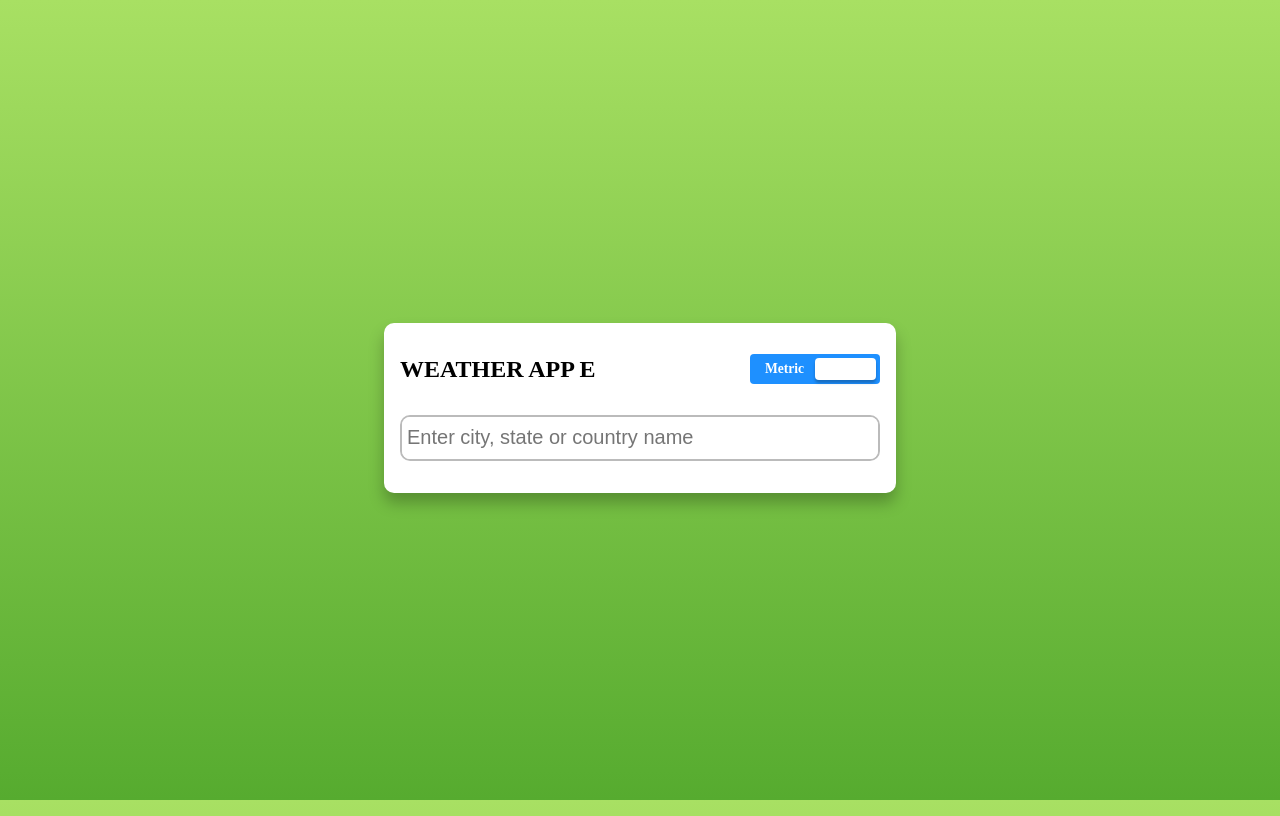
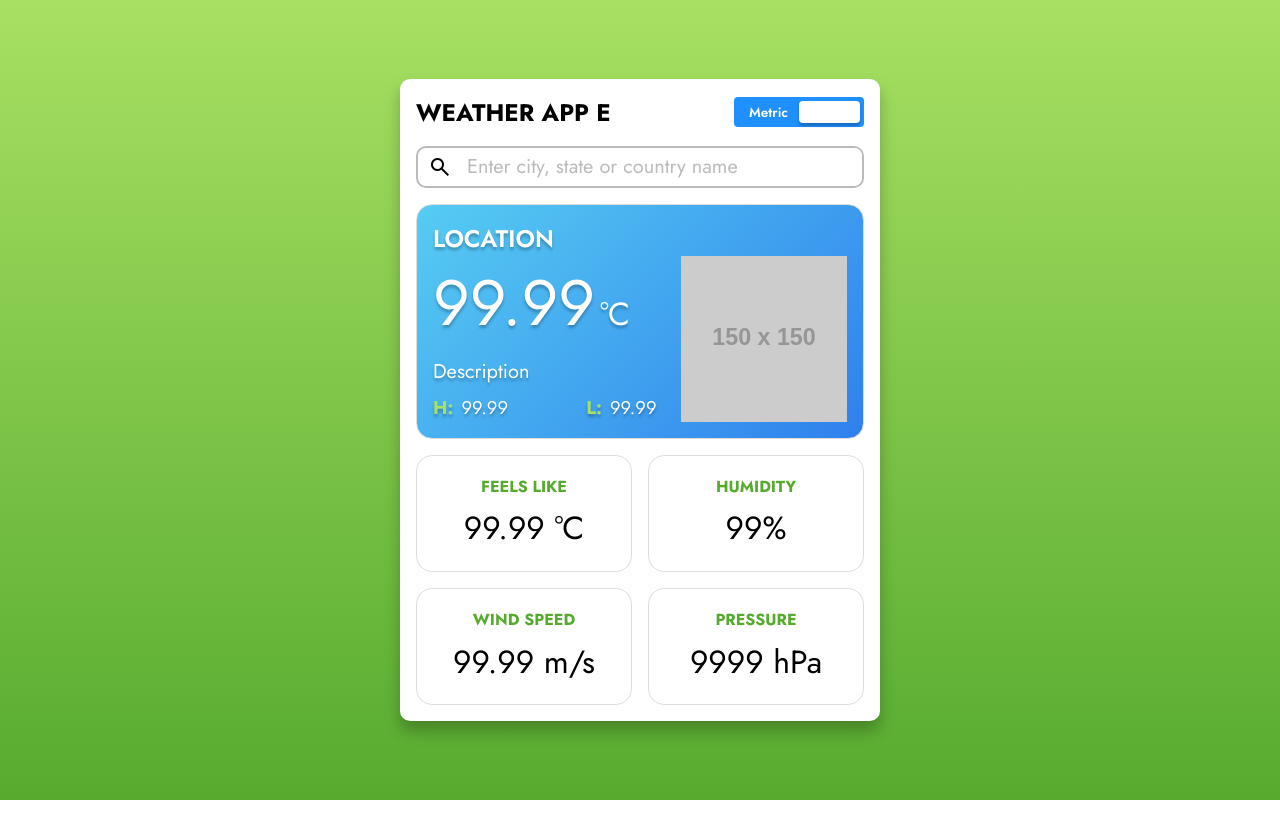
Before and after one commit to enversaglam/OpenWeatherMapApp, a plain HTML site: page index.html in a window 1280 px wide. Drawn offline with nearby package versions, Linux system fonts and the light colour scheme; placeholder pictures from the web are drawn by us.

Commit message:
Add weather display components and update styles

```diff
--- a/index.html
+++ b/index.html
@@ -5,6 +5,7 @@
     <meta name="viewport" content="width=device-width, initial-scale=1.0">
     <title>Weather App</title>
     <link rel="stylesheet" href="style.css">
+    <link rel="stylesheet" href="https://fonts.googleapis.com/css2?family=Material+Symbols+Outlined:opsz,wght,FILL,GRAD@48,600,0,0" />
     <script src="script.js"></script>
 </head>
 <body>
@@ -19,8 +20,55 @@
             </label>
         </header>
         <form class="search-form">
+            <span class="material-symbols-outlined">
+                search
+                </span>
             <input type="text" id="search" placeholder="Enter city, state or country name" required />
         </form>
+
+        <section class="grid">
+            <div class="grid-item day-time">
+
+                <h2 class="location">Location</h2>
+
+                <!-- weather data -->
+                <div class="weather-data">
+                    <div>
+                        <span class="temp">99.99</span>
+                        <span class="unit">°C</span>
+                    </div>
+
+                    <div class="desc">Description</div>
+
+                    <div>
+                        <strong>H:</strong>
+                        <span class="max">99.99 </span>
+                        <strong>L:</strong>
+                        <span class="min">99.99</span>
+                    </div>
+                </div>
+
+                <!-- weather icon -->
+                 <img src="https://placehold.co/150x150/orange/white?text=Image" alt="weather icon" class="weather-image">
+
+            </div>
+            <div class="grid-item">
+                <h5>Feels Like</h5>
+                <p class="feels-like">99.99 °C</p>
+            </div>
+            <div class="grid-item">
+                <h5>Humidity</h5>
+                <p class="humidity">99%</p>
+            </div>
+            <div class="grid-item">
+                <h5>Wind Speed</h5>
+                <p class="wind-speed">99.99 m/s</p>
+            </div>
+            <div class="grid-item">
+                <h5>Pressure</h5>
+                <p class="pressure">9999 hPa</p>
+            </div>
+        </section>
     </main>
 </body>
 </html>
--- a/style.css
+++ b/style.css
@@ -1,3 +1,12 @@
+@import url('https://fonts.googleapis.com/css2?family=Jost:wght@100..900&display=swap');
+
+* {
+    font-family: 'Jost', sans-serif;
+    padding: 0;
+    margin: 0;
+    box-sizing: border-box;
+}
+
 body {
     background: #56ab2f;
     background: linear-gradient(to top, #56ab2f, #a8e063);
@@ -100,6 +109,10 @@ switch input {
     margin-bottom: 1rem;
 }
 
+.search-form span {
+    margin: 10px;
+}
+
 .search-form input {
     height: 100%;
     font-size: 1.25rem;
@@ -108,3 +121,105 @@ switch input {
     outline: none;
     padding: 0 5px;
 }
+
+.search-form input::-webkit-input-placeholder {
+    color: #bbb;
+}
+
+.grid {
+    display: grid;
+    gap: 1rem;
+    grid-template-columns: 1fr 1fr;
+    grid-template-rows: 2fr 1fr 1fr;
+}
+
+.grid-item:first-child {
+    grid-column: span 2;
+    border: 1px solid #ddd;
+    border-radius: 1rem;
+    padding: 1rem;
+    display: flex;
+    align-items: center;
+    flex-wrap: wrap;
+    color: #fff;
+    text-shadow: 0 3px 3px rgba(0, 0, 0, .25);
+}
+
+.grid-item.day-time {
+    background: #56ccf2;
+    background: linear-gradient(135deg, #56ccf2, #2f80ed);
+}
+
+.grid-item.night-time {
+    background: #243b55;
+    background: linear-gradient(135deg, #243b55, #141e30);
+}
+
+.grid-item:nth-child(n+2) {
+    border: 1px solid #ddd;
+    border-radius: 1rem;
+    padding: 1rem;
+    display: flex;
+    flex-direction: column;
+    align-items: center;
+    justify-content: space-around;
+}
+
+.grid-item h5 {
+    font-size: 1rem;
+    text-transform: uppercase;
+    color: #56ab2f;
+}
+
+.grid-item p {
+    font-size: 2rem;
+}
+
+.location {
+    flex-basis: 100%;
+    font-size: 1.5em;
+    font-weight: 600;
+    text-transform: uppercase;
+}
+
+.weather-data {
+    flex-basis: 60%;
+}
+
+.weather-image {
+    flex-basis: 40%;
+}
+
+.weather-data {
+    display: flex;
+    flex-direction: column;
+    gap: 0.5em;
+}
+
+.temp {
+    font-size: 4rem;
+}
+
+.unit {
+    font-size: 2rem;
+}
+
+.desc {
+    font-size: 1.25rem;
+}
+
+.desc + div {
+    font-size: 1.15rem;
+    display: flex;
+    align-items: center;
+    max-width: 90%;
+}
+
+.desc + div strong:last-of-type {
+    margin-left: auto;
+}
+
+.desc + div strong {
+    margin-right: 0.5rem;
+    color: #a8e063;
+}
```
